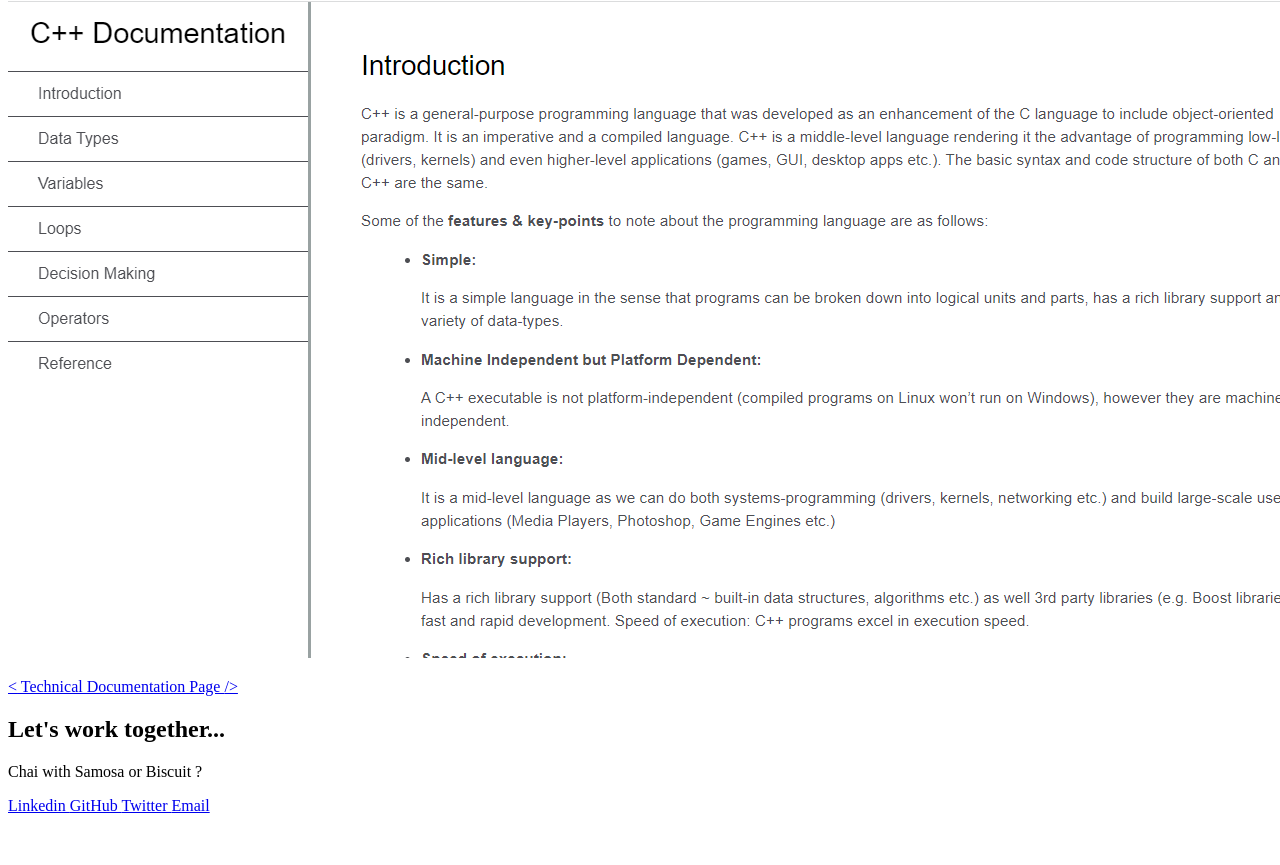
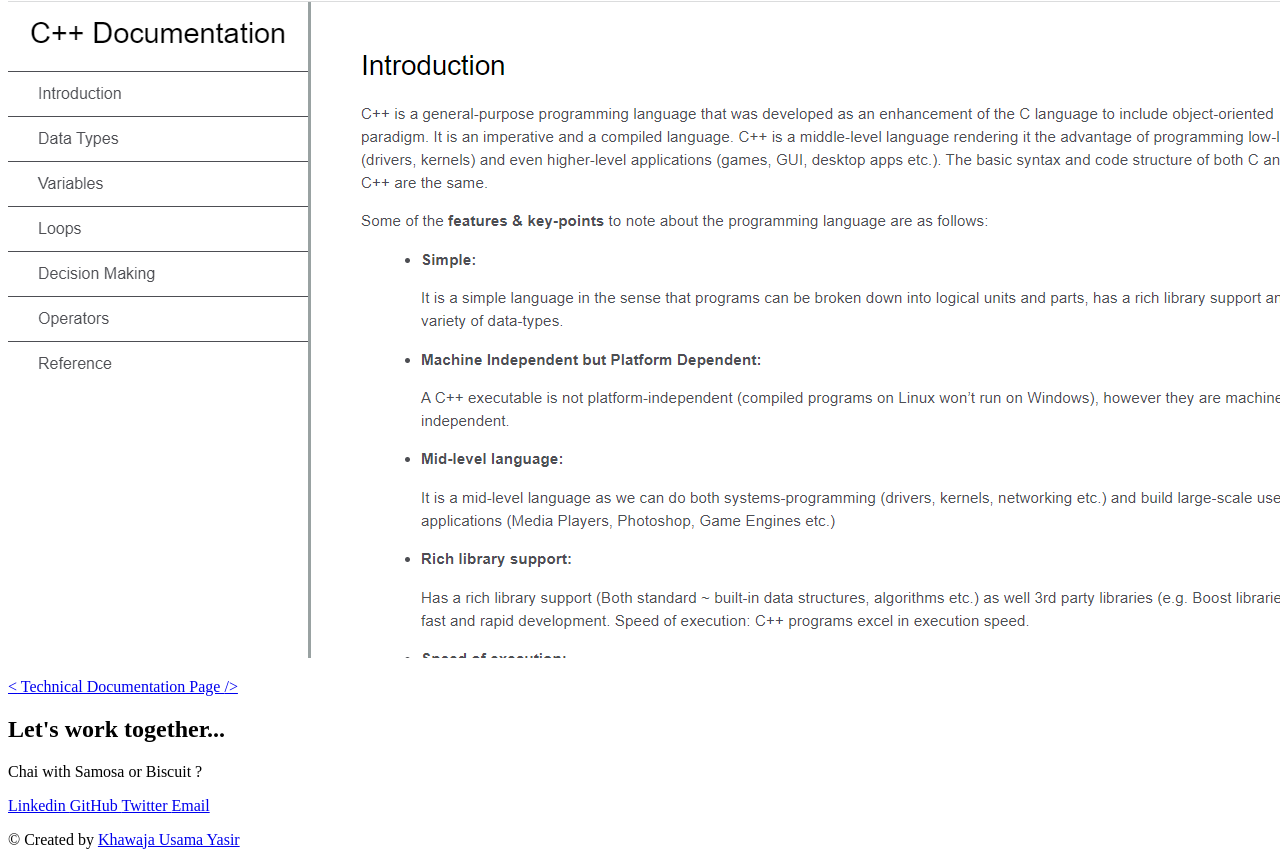
Before and after one commit to khusamayasir/Personal-Portfolio-Webpage, a plain HTML site: page index.html in a window 1280 px wide. Shown: the part 1588-2453 px from the top of the page. Before the commit the page ends 2411 px from the top, so only its background shows below. Drawn offline with Linux system fonts and the light colour scheme.

Commit message:
update index.html

```diff
--- a/index.html
+++ b/index.html
@@ -69,6 +69,7 @@
             </p>
             </a>
         </div>
+    </div>
 
     <div id="contact" class="contact-section">
         <div class="contact-section-header">
@@ -97,7 +98,13 @@
             </a>
         </div>
     </div>
-    </div>
+
+    <footer>
+        <p>
+          &copy; Created by
+          <a href="https://www.linkedin.com/in/khusamayasir/">Khawaja Usama Yasir</a>
+        </p>
+      </footer>
 
 </body>
 </html>
```
Lines whose indentation alone changed are shown as unchanged.
